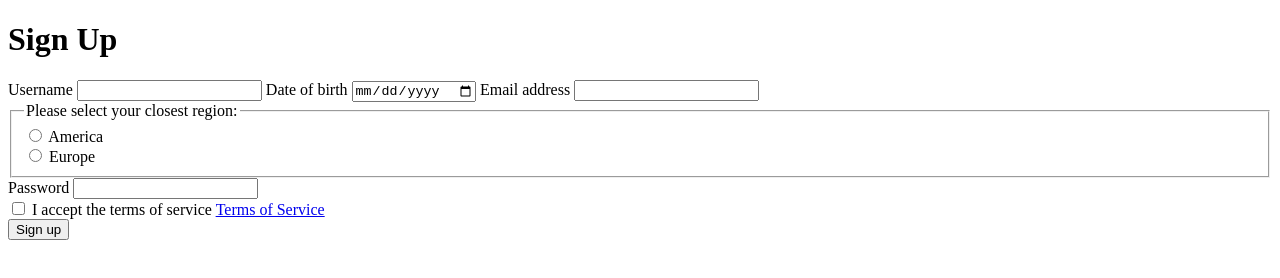
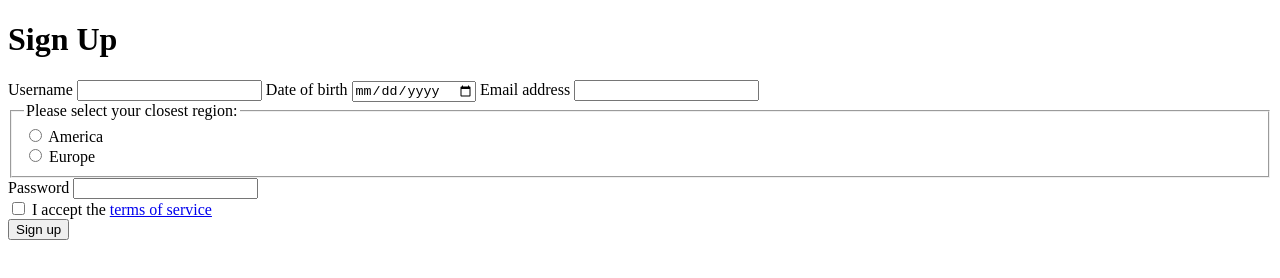
Before and after one commit to Lukas-Kvellestad/signup-form, a plain HTML site: page index.html in a window 1280 px wide. Drawn offline with Linux system fonts and the light colour scheme.

Commit message:
fixed terms of service wording

```diff
--- a/index.html
+++ b/index.html
@@ -4,7 +4,7 @@
     <meta charset="UTF-8" />
     <meta name="Description" content="..." />
     <meta name="viewport" content="width=device-width, initial-scale=1.0" />
-    <title>Document</title>
+    <title>Sign Up - server hoster</title>
   </head>
   <body>
     <main>
@@ -71,8 +71,8 @@
             required
           />
           <label for="signupTermsOfService"
-            >I accept the terms of service
-            <a href="/page/terms-of-service">Terms of Service</a></label
+            >I accept the
+            <a href="/page/terms-of-service">terms of service</a></label
           >
         </div>
         <button type="submit" id="signupSubmitBtn">Sign up</button>
```
